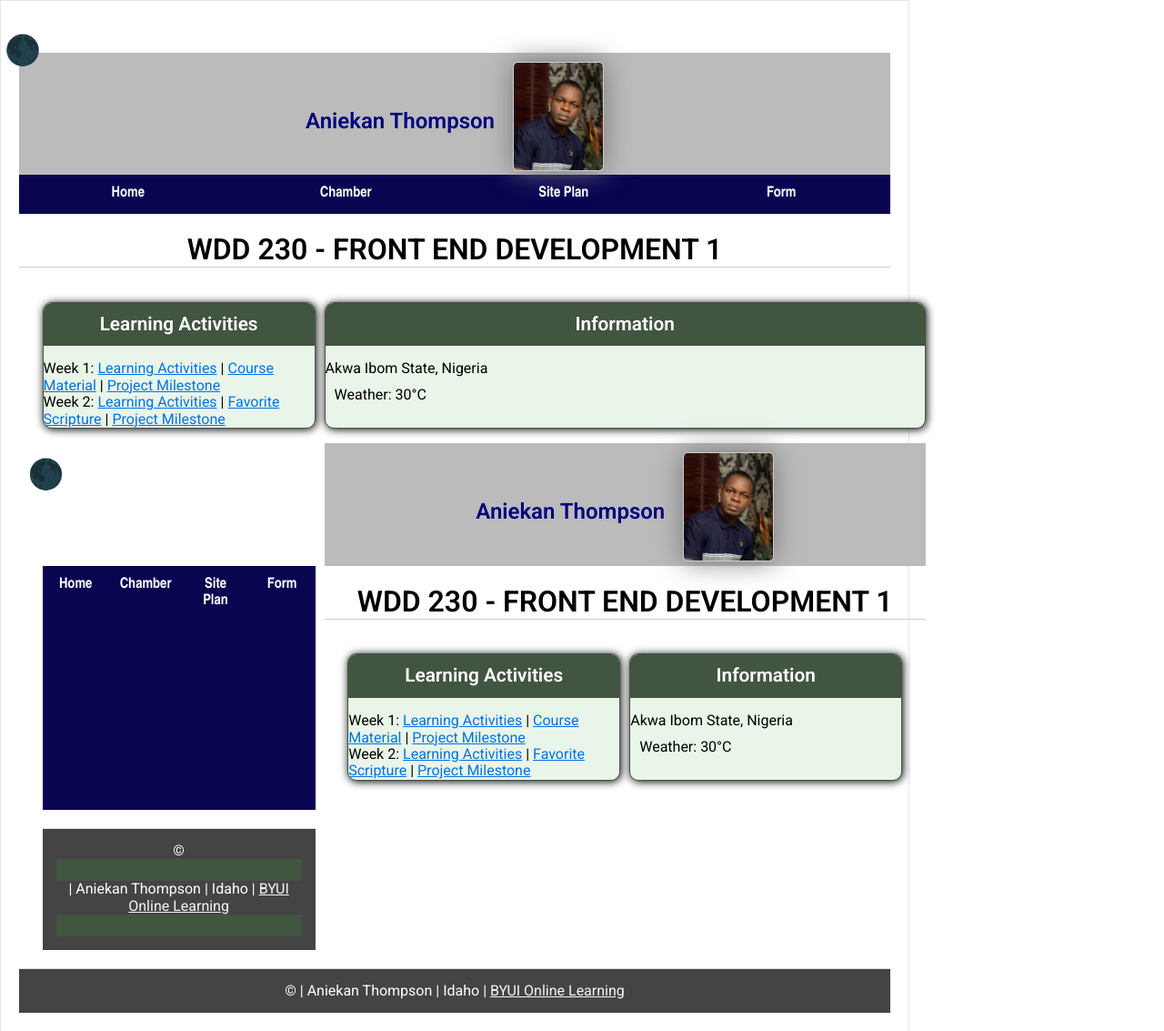
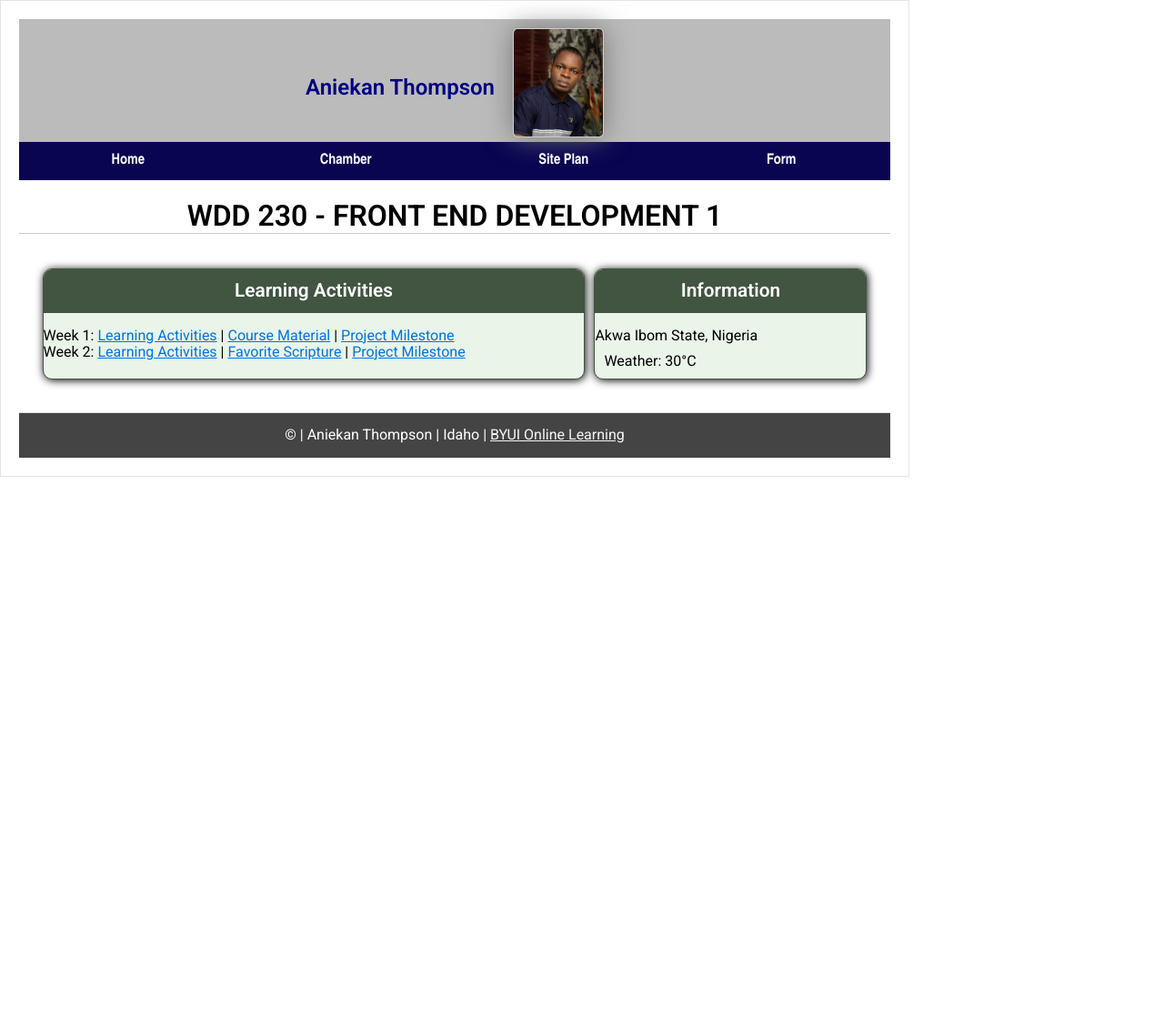
Before and after one commit to Thompani/wdd230, a plain HTML site: page index.html in a window 1280 px wide. Shown: the whole page at 91% size. After the commit the page ends 800 px from the top, so only its background shows below. Drawn offline with Linux system fonts and the light colour scheme; a script that the page names is missing.

Commit message:
auditCorrection

```diff
--- a/index.html
+++ b/index.html
@@ -20,7 +20,6 @@
 </head>
 
 <body>
-  <div id="mode">🌑</div>
   <header>
     <h2>Aniekan Thompson</h2>
     <picture>
@@ -53,77 +52,7 @@
         <h3><span>Information</span></h3>
         Akwa Ibom State, Nigeria
         <p>Weather: 30°C</p>
-      </section><!DOCTYPE html>
-      <html lang="en">
-      <head>
-          <meta charset="UTF-8">
-          <meta name="viewport" content="width=device-width, initial-scale=1.0">
-          <title>WDD 230 - Web Frontend Development - Aniekan Thompson</title>
-          <meta name="author" content="Aniekan Thompson">
-          <meta name="description" content="The WDD 230 - Web Frontend Development - Aniekan Thompson - Course Development Portal.">
-          <link rel="preconnect" href="https://fonts.googleapis.com">
-          <link rel="preconnect" href="https://fonts.gstatic.com" crossorigin>
-          <link href="https://fonts.googleapis.com/css2?family=Roboto:wght@400;600&display=swap" rel="stylesheet">
-          <meta property="og:title" content="The WDD 230 - Web Frontend Development">
-          <meta property="og:type" content="website">
-          <meta property="og:image" content="https://www.thecable.ng/wp-content/uploads/2022/10/AK.jpg">
-          <meta property="og:url" content="https://thompani.github.io/wdd230/index.html">
-          <link rel="stylesheet" href="styles/base.css">
-          <link rel="stylesheet" href="styles/larger.css">
-          <link rel="stylesheet" href="styles/normalise.css">
-          <link rel="icon" href="favicon.ico" type="image/x-icon">
-      </head>
-
-      <body>
-        <div id="mode">🌑</div>
-        <header>
-          <h2>Aniekan Thompson</h2>
-          <picture>
-            <img src="images/aniekan-thomson.jpeg" alt="Placeholder Image">
-          </picture>
-        </header>
-        <a id="menu" href="#" aria-label="Menu link">Menu</a>
-        <nav>
-          <ul class="navigation">
-            <li><a href="index.html" class="active">Home</a></li>
-            <li><a href="#">Chamber</a></li>
-            <li><a href="week01/chamber-site-plan.html">Site Plan</a></li>
-            <li><a href="#">Form</a></li>
-          </ul>
-        </nav>
-
-        <main>
-          <h1>WDD 230 - FRONT END DEVELOPMENT 1</h1>
-          <div class="container">
-            <section>
-              <h3><span>Learning Activities</span></h3>
-              Week 1: <a href="https://byui-cse.github.io/wdd230-ww-course/week01/">Learning Activities</a> |
-              <a href="https://byui-cse.github.io/wdd131-ww-course/">Course Material</a> |
-              <a href="https://byui-cse.github.io/wdd230-ww-course/week01/w01-project-milestone.html">Project Milestone</a><br>
-              Week 2: <a href="week02/design.html">Learning Activities</a> |
-              <a href="week02/bom.html">Favorite Scripture</a> |
-              <a href="https://byui-cse.github.io/wdd230-ww-course/week01/w01-project-milestone.html">Project Milestone</a><br>
-            </section>
-            <section>
-              <h3><span>Information</span></h3>
-              Akwa Ibom State, Nigeria
-              <p>Weather: 30°C</p>
-            </section>
-          </div>
-        </main>
-
-        <footer>
-          &copy;<span id="year"></span> | Aniekan Thompson | Idaho |
-          <a href="https://www.byui.edu/online" target="_blank">BYUI Online Learning</a><br>
-          <span id="updated"></span>
-        </footer>
-
-        <script src="https://ajax.googleapis.com/ajax/libs/webfont/1.6.26/webfont.js"></script>
-        <script src="scripts/getDates.js"></script>
-        <script src="scripts/button.js"></script>
-      </body>
-      </html>
-
+      </section>
     </div>
   </main>
 
```
